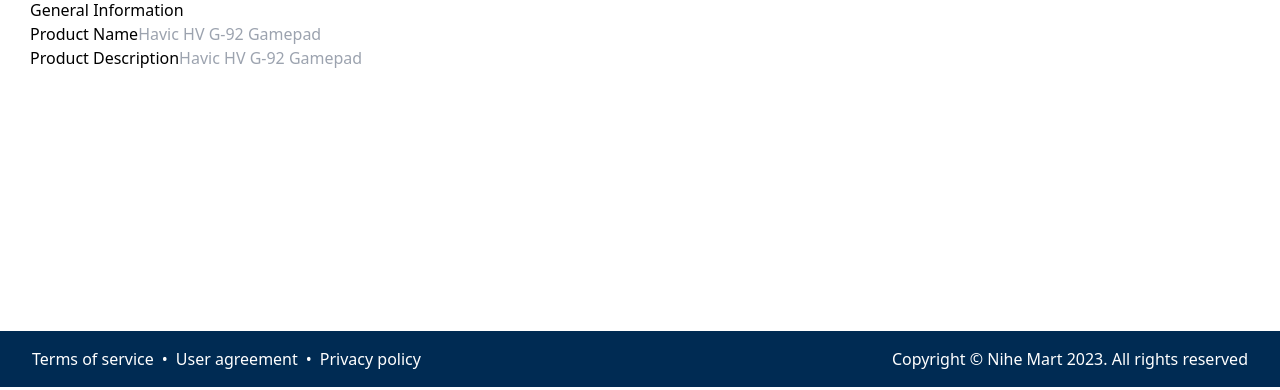
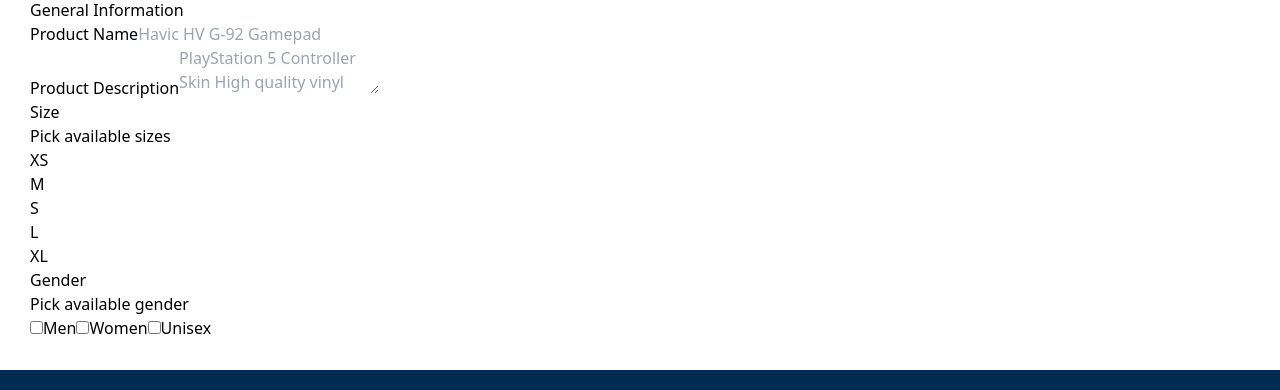
Before and after one commit to RUKUNDO-Prince/nihemart, a React (Vite) app in the folder admin/: page /product in a window 1280 px wide. Shown: the part 413-803 px from the top of the page. Built offline with nearby package versions, Linux system fonts and the light colour scheme.

Commit message:
making products

```diff
--- a/admin/src/pages/Product.jsx
+++ b/admin/src/pages/Product.jsx
@@ -22,9 +22,27 @@
               </div>
               <div>
                 <label htmlFor="">Product Description</label>
-                <input type="text" placeholder='Havic HV G-92 Gamepad' />
+                <textarea type="text" placeholder='PlayStation 5 Controller Skin High quality vinyl with air channel adhesive for easy bubble free install & mess free removal Pressure sensitive.'></textarea>
               </div>
             </form>
+            <div>
+              <h1>Size</h1>
+              <p>Pick available sizes</p>
+              <ul>
+                <li>XS</li>
+                <li>M</li>
+                <li>S</li>
+                <li>L</li>
+                <li>XL</li>
+              </ul>
+            </div>
+            <div>
+              <h1>Gender</h1>
+              <p>Pick available gender</p>
+              <input type="checkbox" name="Men" id="" /><label htmlFor="">Men</label>
+              <input type="checkbox" name="Women" id="" /><label htmlFor="">Women</label>
+              <input type="checkbox" name="Unisex" id="" /><label htmlFor="">Unisex</label>
+            </div>
           </div>
         </div>
       </div>
```
